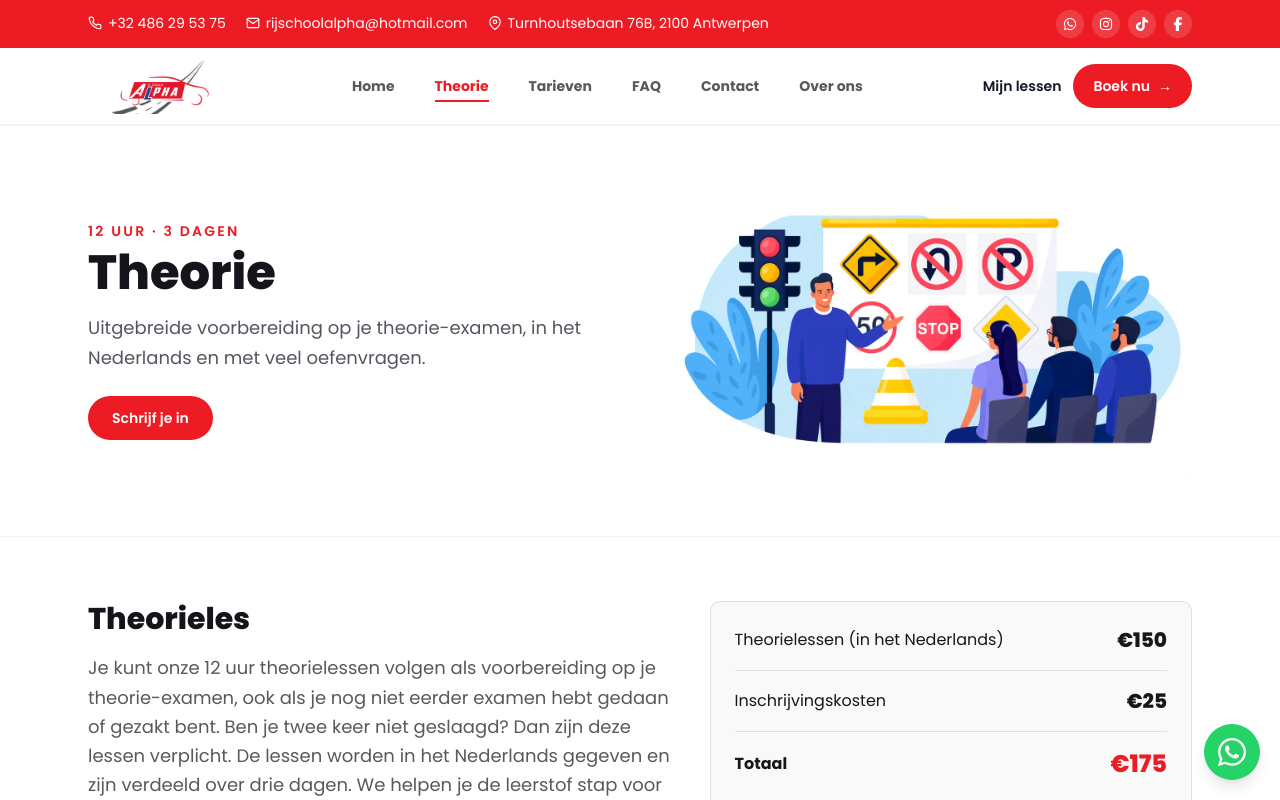
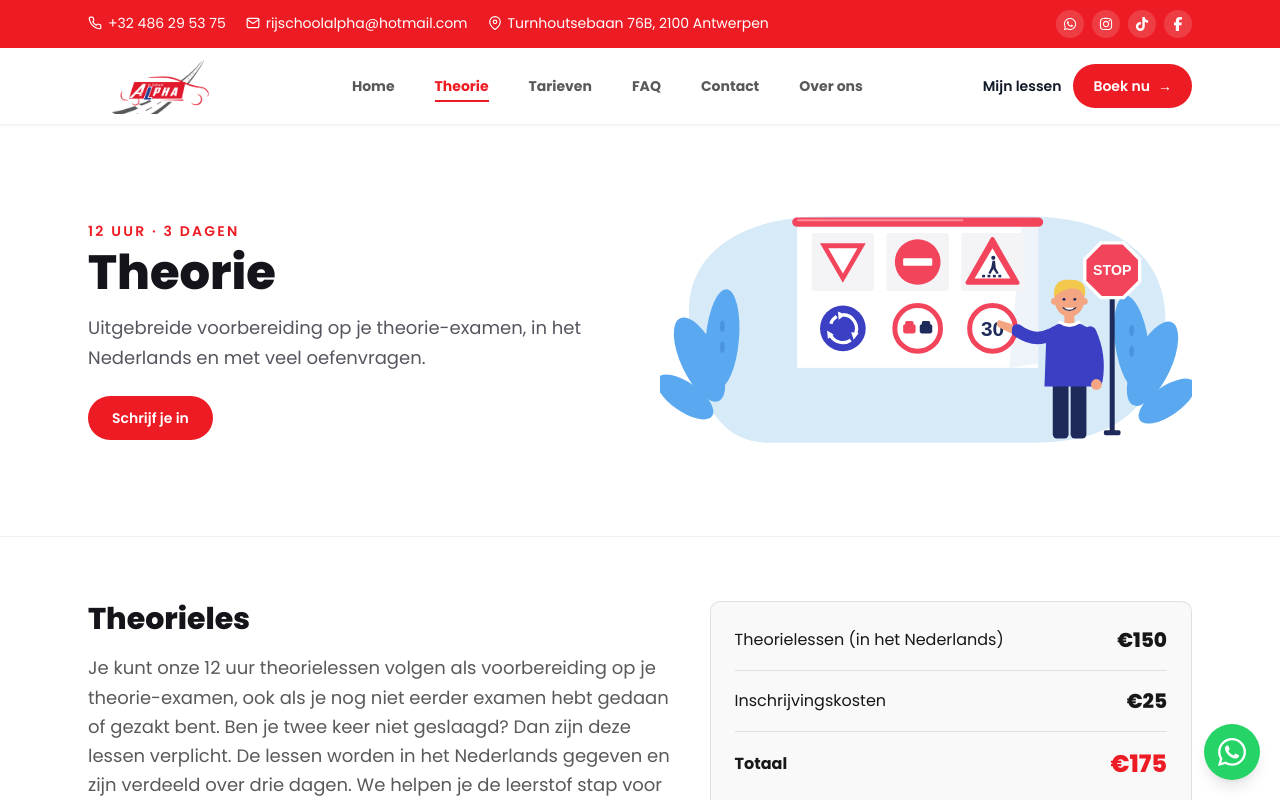
Before and after one commit to ayoubchr/alphaRijschool-Calendar, a Next.js app: page /theorie in a window 1280 px wide. Shown: the top 800 px of the page. Built offline with nearby package versions, Linux system fonts and the light colour scheme.

Commit message:
hero-page aanpassing

```diff
--- a/src/app/page.tsx
+++ b/src/app/page.tsx
@@ -73,7 +73,7 @@ export default async function Home() {
             </div>
           </div>
           <Image
-            src="/illustraties/hero-theorie.png"
+            src="/illustraties/hero-theorie.svg"
             alt="Instructeur legt verkeersborden uit aan leerlingen"
             width={1280}
             height={720}
--- a/src/app/theorie/page.tsx
+++ b/src/app/theorie/page.tsx
@@ -17,7 +17,7 @@ export default function TheoriePage() {
         eyebrow="12 uur · 3 dagen"
         title="Theorie"
         description="Uitgebreide voorbereiding op je theorie-examen, in het Nederlands en met veel oefenvragen."
-        imageSrc="/illustraties/hero-theorie.png"
+        imageSrc="/illustraties/hero-theorie.svg"
         imageAlt="Theorieles met verkeersborden en leerlingen"
         priority
       >
--- a/src/app/veelgestelde-vragen/page.tsx
+++ b/src/app/veelgestelde-vragen/page.tsx
@@ -100,7 +100,7 @@ export default function FaqPage() {
         eyebrow="Hulp bij je keuze"
         title="Veelgestelde vragen"
         description="Antwoorden over M12, stageattesten, verplichte uren en hoe je je inschrijft."
-        imageSrc="/illustraties/hero-theorie.png"
+        imageSrc="/illustraties/hero-theorie.svg"
         imageAlt="Theorieles met verkeersborden"
       />
       <section className="mx-auto max-w-3xl px-6 py-16">
```
Also changed, not shown: public/illustraties/hero-theorie.png (deleted), public/illustraties/hero-theorie.svg (added).
